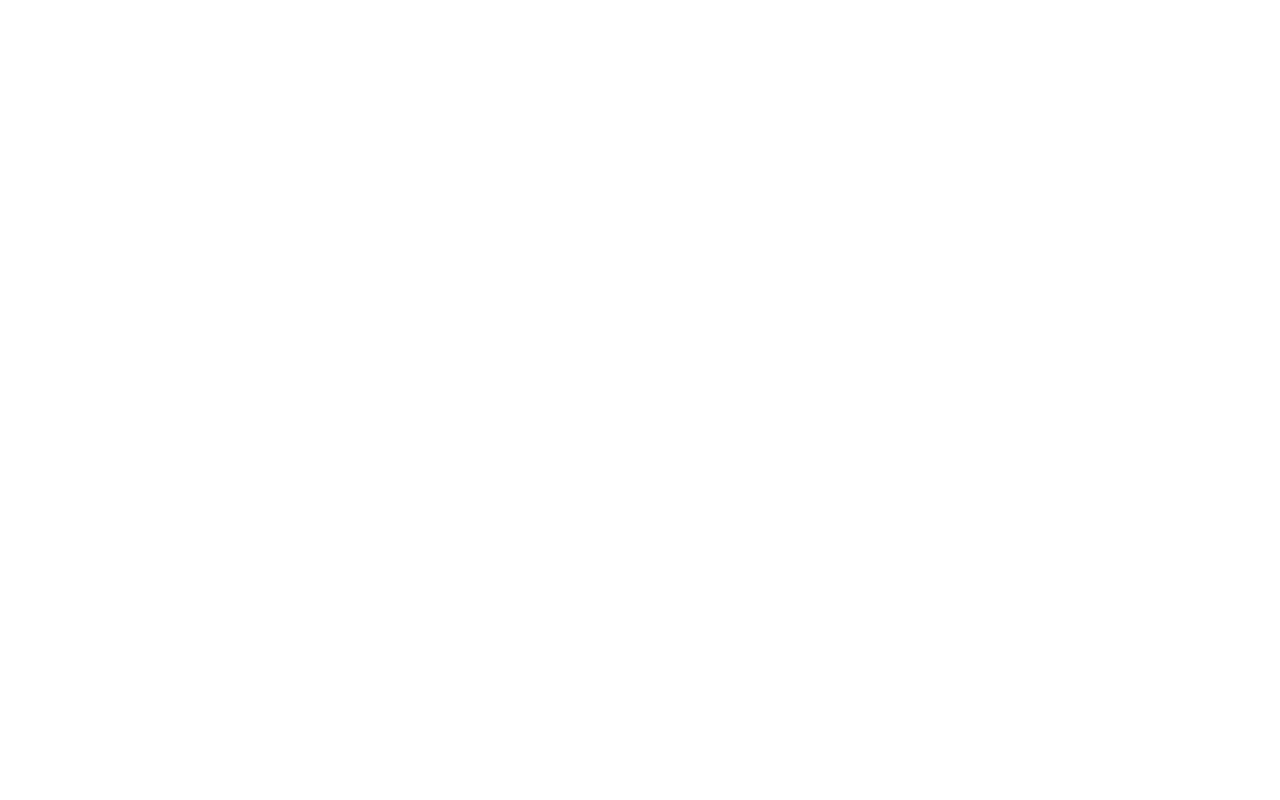
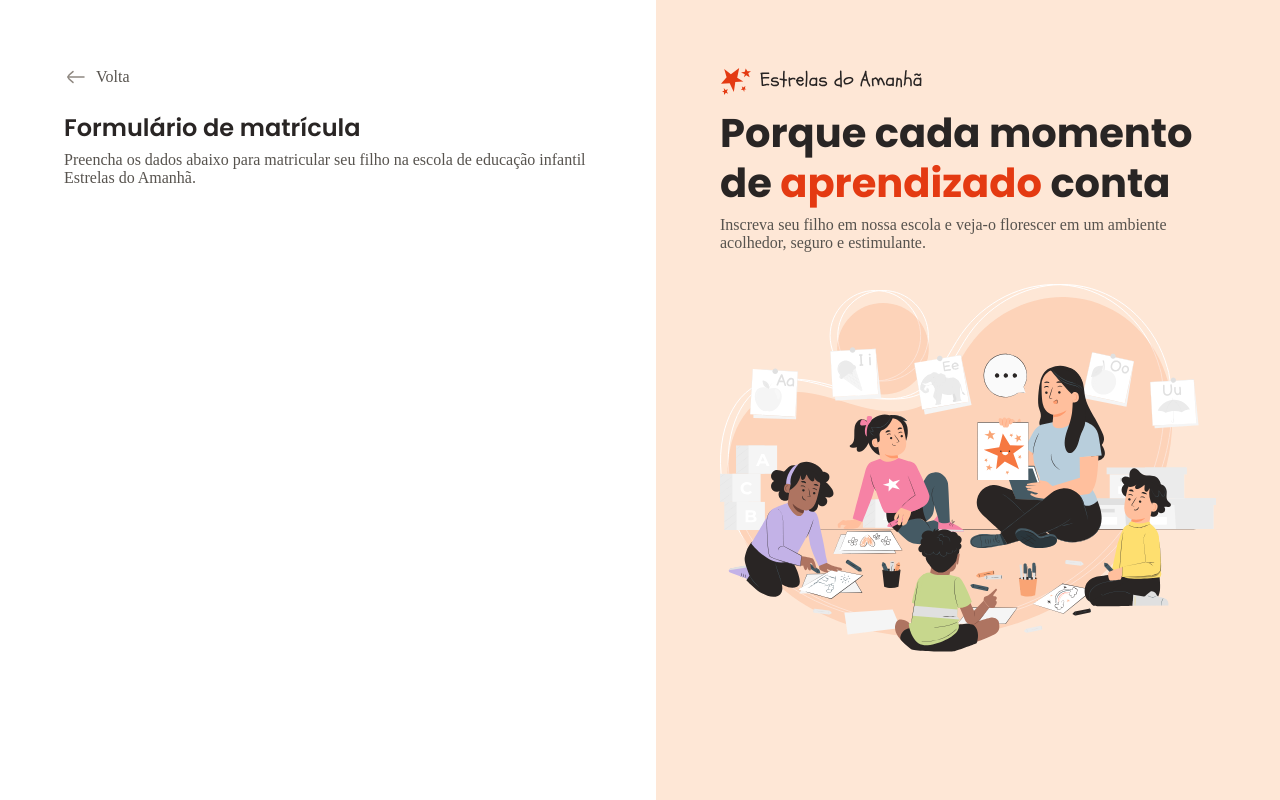
Before and after one commit to ROBERTOKPP/Formulario-de-matricula, a plain HTML site: page index.html in a window 1280 px wide. Drawn offline with Linux system fonts and the light colour scheme.

Commit message:
conteudo aside e conteudo inicial do main

```diff
--- a/index.html
+++ b/index.html
@@ -12,6 +12,31 @@
   <title>Formulário de matrícula</title>
 </head>
 <body>
+  <div id="app">
+
+  <main>
+    <div class="main-container">
+      <div class="back">
+        <img src="assets/icons/arrow-left-02.svg" alt="seta de volta">
+        <span>Volta</span>
+      </div>
+      <h1>Formulário de matrícula</h1>
+      <p>Preencha os dados abaixo para matricular seu filho na escola de educação infantil Estrelas do Amanhã.</p>
+    </div>
+  </main>
+
+
+  <aside>
+    <div class="aside-container">
+      <header>
+        <img src="assets/img/logo.svg" alt="logo estrela do amanha">
+        <h2>Porque cada momento de <span>aprendizado</span> conta</h2>
+        <p>Inscreva seu filho em nossa escola e veja-o florescer em um ambiente acolhedor, seguro e estimulante.</p>
+      </header>
+        <img src="assets/img/Illustration.svg" alt="professora e criancas estudando">
+    </div>
+  </aside>
+</div>
 
 </body>
 </html>
--- a/style/global.css
+++ b/style/global.css
@@ -6,11 +6,11 @@
 :root{
 
   /* Fonte e tamanho do texto */
-  --font-family:"Poppins", sans-serif;
+  --font-family:"Poppins";
   --text: 400 1rem/1.2 ( --font-family);
   --text-h4: 700 1rem/1.2 var(--font-family);
   --text-h3: 700 1.25rem/1.2 var(--font-family);
-  --text-h2: 700 1.5rem/1.2 var(--font-family);
+  --text-h2: 600 1.5rem/1.2 var(--font-family);
   --text-h1: 700 2rem/1.2 var(--font-family);
 
   /* Cores da Brand */
@@ -30,3 +30,19 @@
   --surface-disabled:#E7E5E4;
 
 }
+
+body{
+  overflow: hidden;
+  font: var(--text);
+  color: var(--text-secondary);
+}
+
+h1, h2{
+  font: var(--text-h2);
+  color: var(--text-primary);
+}
+
+img{
+  max-width: 100%;
+  height: auto;
+}
--- a/style/index.css
+++ b/style/index.css
@@ -1 +1,2 @@
 @import url(global.css);
+@import url(layout.css);
--- /dev/null
+++ b/style/layout.css
@@ -0,0 +1,45 @@
+#app{
+  display: grid;
+  grid-template-columns: 51.25% 48.75%;
+  height: 100vh;
+
+  overflow: hidden;
+}
+
+main{
+  overflow: auto;
+  padding: 4rem;
+  background-color: var(--surface-primary);
+  .main-container{
+  max-width: 33rem;
+  margin-left: auto ;
+}
+  .back{
+    display: flex;
+    align-items: center;
+    gap: .5rem;
+    margin-bottom: 1.5rem;
+  }
+  h1{
+    margin-bottom: .5rem;
+  }
+}
+
+aside{
+  padding: 4rem;
+  background-color: var(--surface-secondary);
+  .aside-container{
+  max-width: 31rem;
+  > img {
+    margin-top: 2rem;
+  }
+  h2, span {
+    font: 700 2.5rem/1.25 var(--font-family);
+    margin-block: .5rem;
+  }
+
+  span{
+    color: var(--text-highlight);
+  }
+}
+}
```
